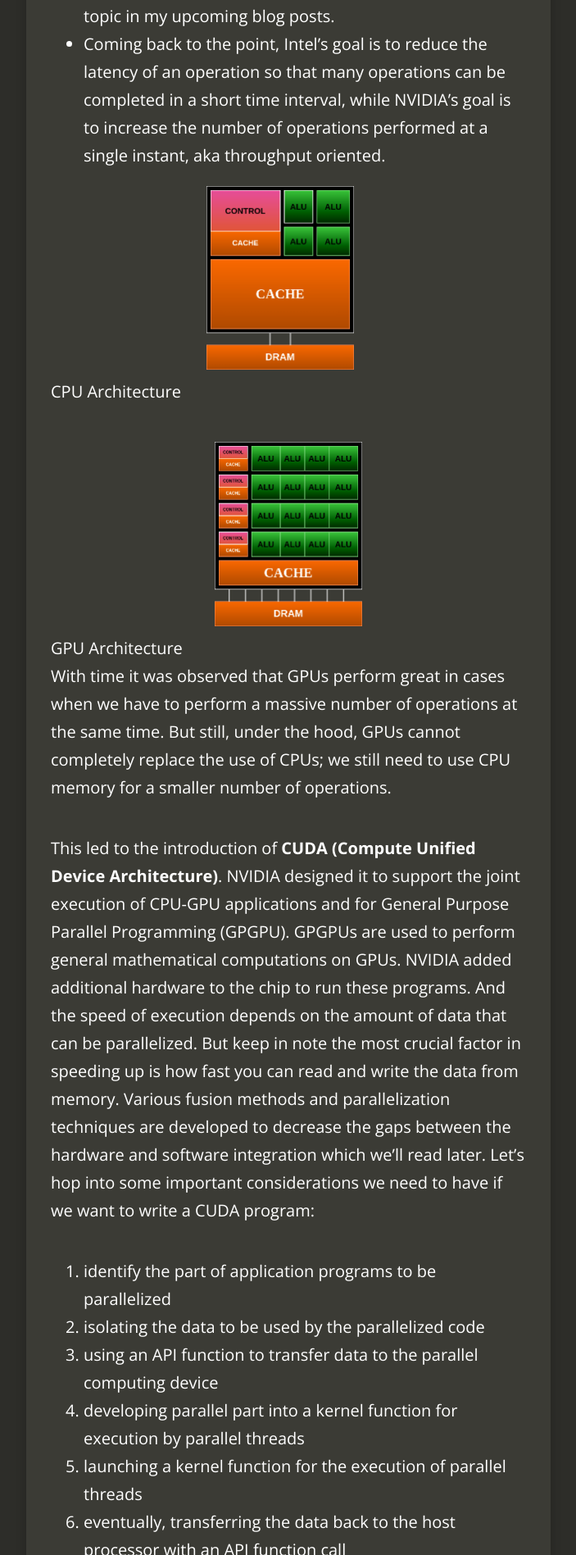
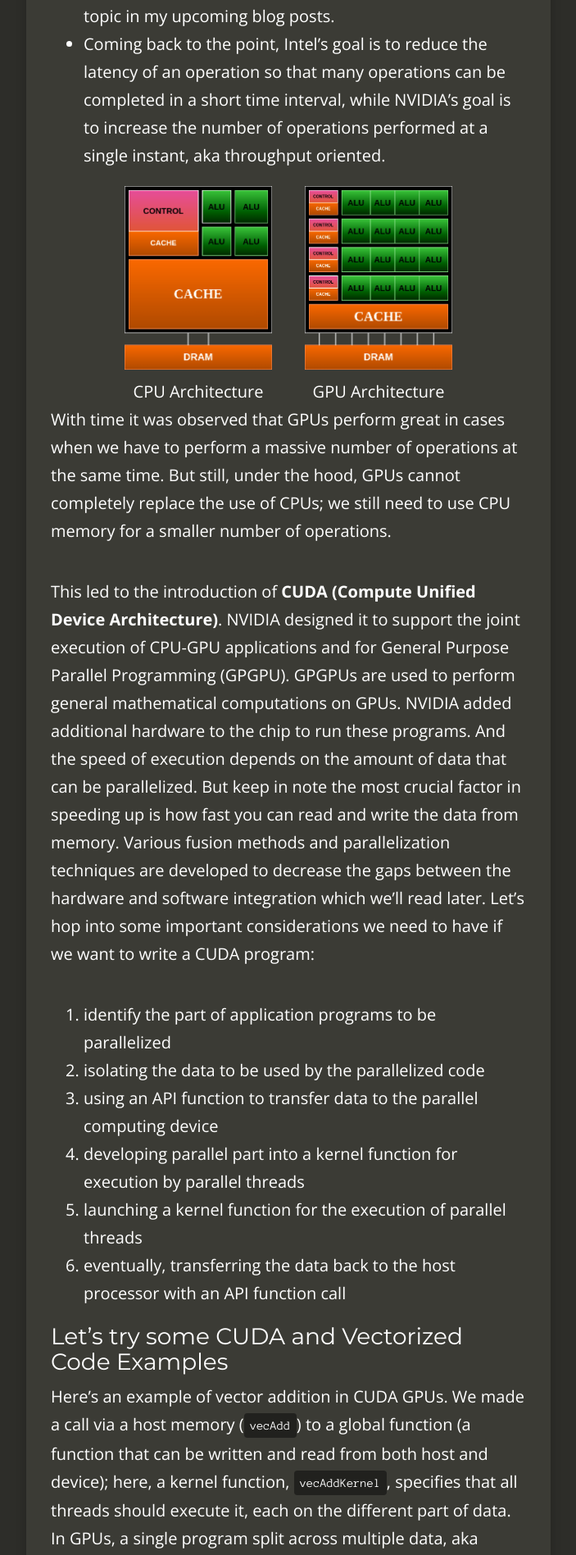
Before and after one commit to khushi-411/khushi-411.github.io, a Jekyll site: the page built from _posts/2023-08-11-gpu_intro.md, in a window 1280 px wide. Shown: the part 3035-4932 px from the top of the page at 82% size, without its empty margins (288-991 px from the left). Built offline with Jekyll 4.4.1, drawn with Linux system fonts in a browser that asks for light colours; nearby versions of some CDN libraries; comment, search, counter and statistics services are not loaded.

Commit message:
try again

```diff
--- a/_posts/2023-08-11-gpu_intro.md
+++ b/_posts/2023-08-11-gpu_intro.md
@@ -79,17 +79,17 @@ operation so that many operations can be completed in a short time interval,
 while NVIDIA's goal is to increase the number of operations performed at a
 single instant, aka throughput oriented.
 
-<div style="display: flex; flex-direction: column; justify-content: center;">
-  <figure style="margin-right: 20px;">
+<div style="display: flex; justify-content: center; align-items: center;">
+  <div style="text-align: center; margin-right: 20px;">
     <img alt="CPU Architecture" src="/assets/CUDA/cpu_arch.png" width="200" />
     <figcaption>CPU Architecture</figcaption>
-  </figure>
-&nbsp; &nbsp; &nbsp; &nbsp;
-  <figure>
+  </div>
+  <div style="text-align: center;">
     <img alt="GPU Architecture" src="/assets/CUDA/gpu_arch.png" width="200" />
     <figcaption>GPU Architecture</figcaption>
-  </figure>
+  </div>
 </div>
+
 
 With time it was observed that GPUs perform great in cases when we have
 to perform a massive number of operations at the same time. But still,
```
